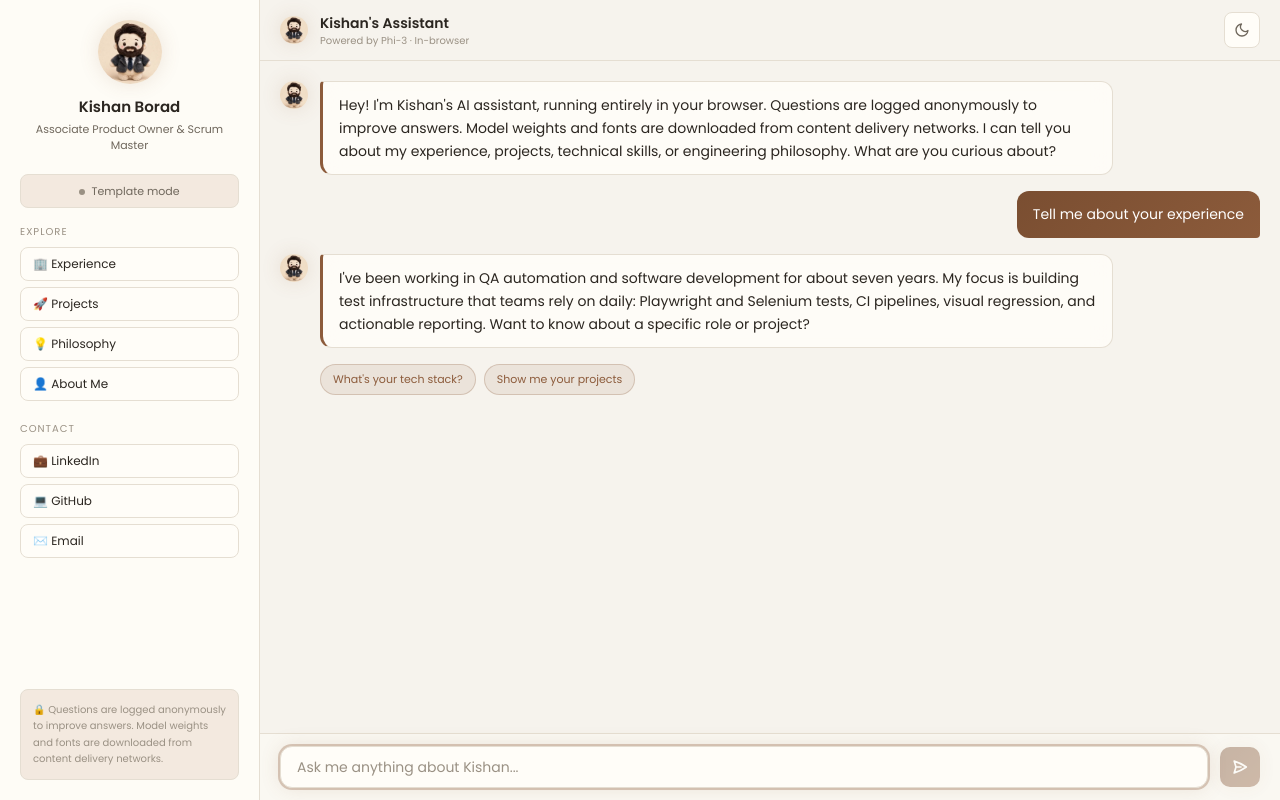
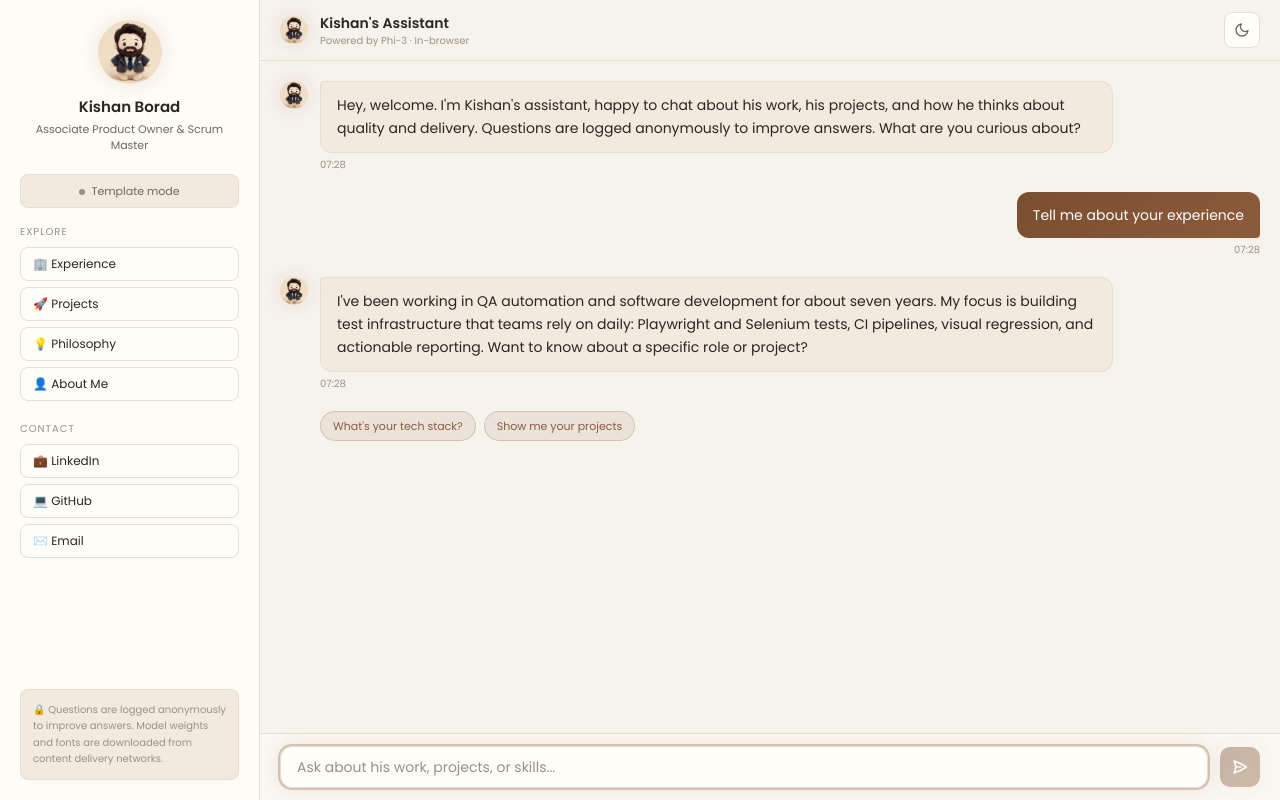
Before and after one commit to kishanborad/ai-portfolio-assistant, a React (Vite) app: page / in a window 1280 px wide. Both pictures are taken after a click on the button "Tell me about your experience". Built offline with nearby package versions, Linux system fonts and the light colour scheme; no server answers; grey boxes are pictures that could not be loaded.

Commit message:
Human chat feel: timestamps, bot bubbles, warmer greeting and placeholder.

```diff
--- a/src/chat/ChatPanel.tsx
+++ b/src/chat/ChatPanel.tsx
@@ -11,7 +11,7 @@ interface ChatPanelProps {
   onBusyChange?: (busy: boolean) => void;
 }
 
-const GREETING = "Hey! I'm Kishan's AI assistant, running entirely in your browser. Questions are logged anonymously to improve answers. Model weights and fonts are downloaded from content delivery networks. I can tell you about my experience, projects, technical skills, or engineering philosophy. What are you curious about?";
+const GREETING = "Hey, welcome. I'm Kishan's assistant, happy to chat about his work, his projects, and how he thinks about quality and delivery. Questions are logged anonymously to improve answers. What are you curious about?";
 
 const STARTER_CHIPS: SuggestionChip[] = [
   { label: 'Tell me about your experience', query: 'Tell me about your experience' },
@@ -111,7 +111,8 @@ export const ChatPanel = forwardRef<{ sendMessage: (query: string) => void }, Ch
   }, [theme]);
 
   const scrollToBottom = useCallback(() => {
-    messagesEndRef.current?.scrollIntoView({ behavior: 'smooth' });
+    const reducedMotion = window.matchMedia('(prefers-reduced-motion: reduce)').matches;
+    messagesEndRef.current?.scrollIntoView({ behavior: reducedMotion ? 'auto' : 'smooth' });
   }, []);
 
   useEffect(() => {
@@ -269,7 +270,7 @@ export const ChatPanel = forwardRef<{ sendMessage: (query: string) => void }, Ch
       </div>
 
       {/* Messages */}
-      <div className="flex-1 px-5 py-5 overflow-y-auto flex flex-col gap-4">
+      <div className="flex-1 px-5 py-5 overflow-y-auto flex flex-col gap-5">
         {messages.map((msg) => (
           <MessageBubble key={msg.id} message={msg} />
         ))}
@@ -293,7 +294,7 @@ export const ChatPanel = forwardRef<{ sendMessage: (query: string) => void }, Ch
         {isTyping && !isStreaming && (
           <div className="flex gap-3 max-w-[85%] opacity-60">
             <Avatar state="thinking" sizeClass="h-7 w-7" />
-            <div className="glass-surface rounded-tl-[4px] rounded-tr-xl rounded-br-xl rounded-bl-xl px-5 py-3 flex gap-1 items-center">
+            <div className="bg-chip border border-line rounded-tl-[4px] rounded-tr-xl rounded-br-xl rounded-bl-xl px-5 py-3 flex gap-1 items-center">
               <span className="w-1.5 h-1.5 rounded-full bg-accent" style={{ animation: 'typing-dot 1.4s 0s infinite' }} />
               <span className="w-1.5 h-1.5 rounded-full bg-accent" style={{ animation: 'typing-dot 1.4s 0.2s infinite' }} />
               <span className="w-1.5 h-1.5 rounded-full bg-accent" style={{ animation: 'typing-dot 1.4s 0.4s infinite' }} />
@@ -313,7 +314,7 @@ export const ChatPanel = forwardRef<{ sendMessage: (query: string) => void }, Ch
             value={input}
             onChange={(e) => setInput(e.target.value)}
             onKeyDown={handleKeyDown}
-            placeholder="Ask me anything about Kishan..."
+            placeholder="Ask about his work, projects, or skills..."
             className="flex-1 bg-surface border border-line rounded-xl px-4 py-2.5 text-sm text-ink placeholder:text-dimmed focus:outline-none focus:ring-2 focus:ring-accent/30 focus:shadow-glow transition-all duration-200"
             disabled={isTyping}
           />
--- a/src/chat/MessageBubble.tsx
+++ b/src/chat/MessageBubble.tsx
@@ -5,13 +5,24 @@ interface MessageBubbleProps {
   message: Message;
 }
 
+function formatTime(timestamp: number): string {
+  return new Date(timestamp).toLocaleTimeString([], {
+    hour: '2-digit',
+    minute: '2-digit',
+    hour12: false,
+  });
+}
+
 export function MessageBubble({ message }: MessageBubbleProps) {
+  const time = formatTime(message.timestamp);
+
   if (message.role === 'user') {
     return (
-      <div className="flex justify-end">
+      <div className="flex flex-col items-end gap-1">
         <div className="gradient-accent rounded-xl rounded-br-[4px] px-4 py-3 max-w-[70%] text-sm leading-relaxed text-on-accent">
           {message.content}
         </div>
+        <span className="text-[10px] text-dimmed">{time}</span>
       </div>
     );
   }
@@ -19,8 +30,11 @@ export function MessageBubble({ message }: MessageBubbleProps) {
   return (
     <div className="flex gap-3 max-w-[85%]">
       <Avatar sizeClass="h-7 w-7" animated={false} />
-      <div className="glass-surface border-l-[3px] border-l-accent rounded-tl-[4px] rounded-tr-xl rounded-br-xl rounded-bl-xl px-4 py-3 text-sm leading-relaxed">
-        {message.content}
+      <div className="flex flex-col gap-1 min-w-0">
+        <div className="bg-chip border border-line rounded-xl rounded-tl-[4px] px-4 py-3 text-sm leading-relaxed">
+          {message.content}
+        </div>
+        <span className="text-[10px] text-dimmed">{time}</span>
       </div>
     </div>
   );
```
